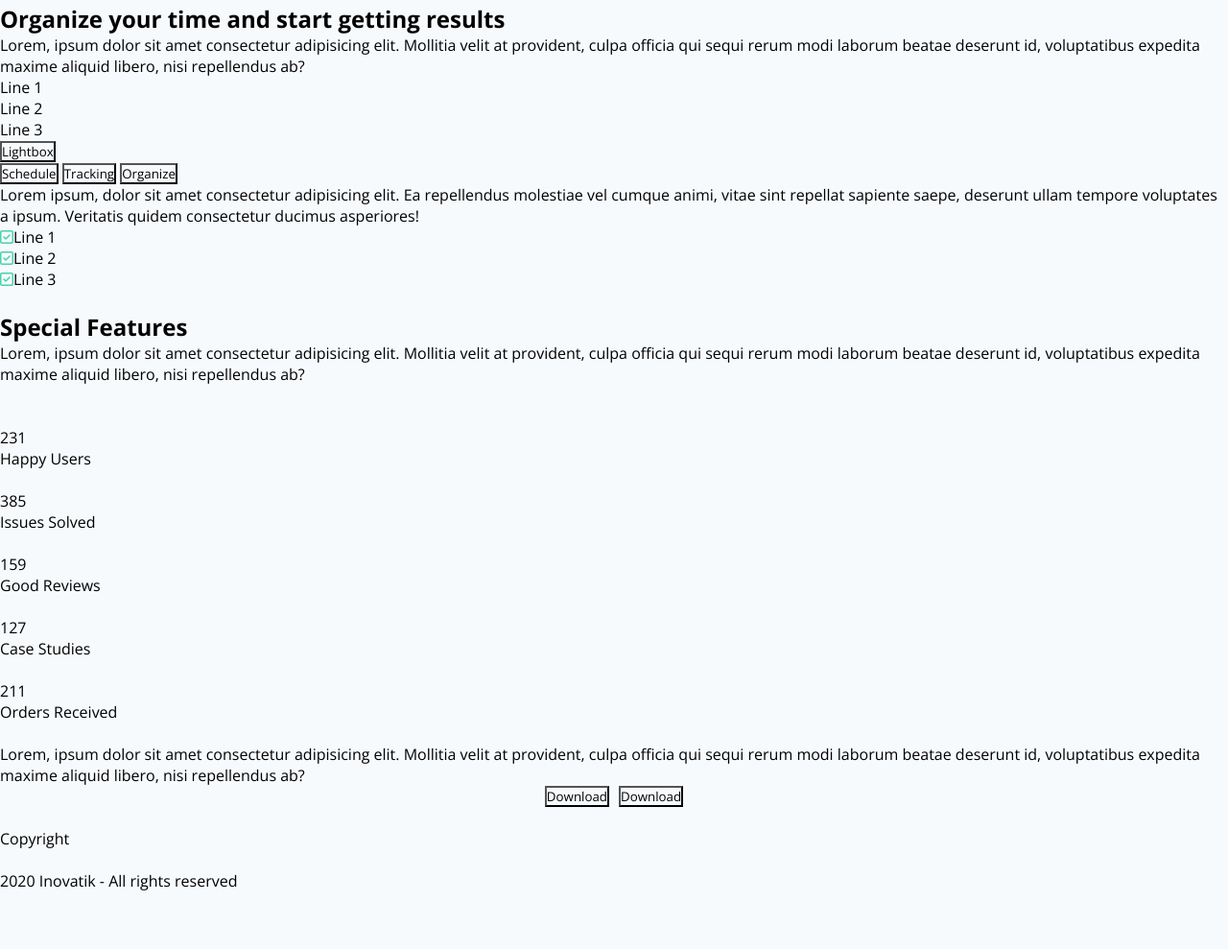
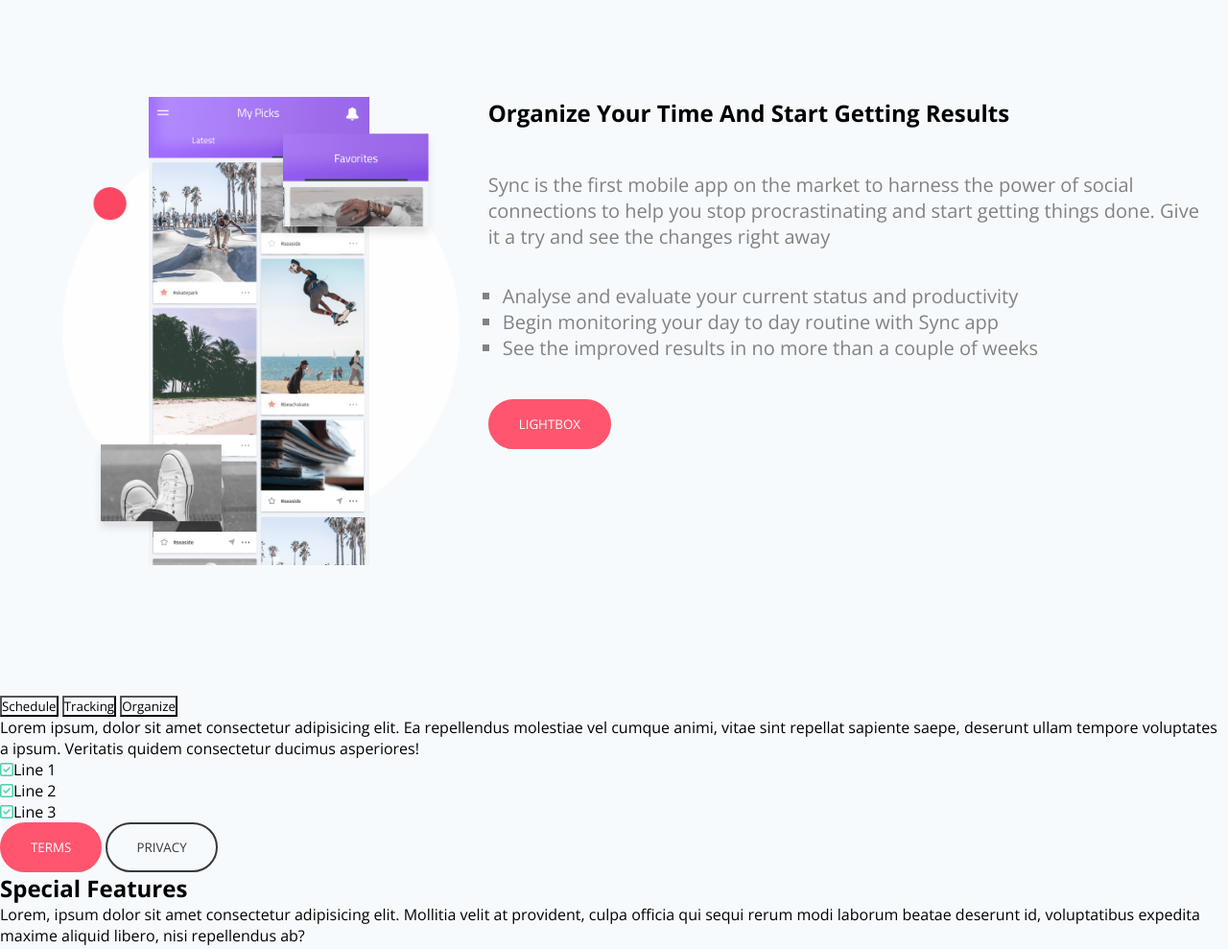
Before and after one commit to KalypsoDev/replica_web, a plain HTML site: page public/pages/index.html in a window 1280 px wide. Shown: the part 1319-2308 px from the top of the page at 96% size. Before the commit the page ends 2248 px from the top, so only its background shows below. Drawn offline with nearby package versions, Linux system fonts and the light colour scheme.

Commit message:
Add social media icons with some style, buttons from description almost ready and section organize

```diff
--- a/public/css/main_description.css
+++ b/public/css/main_description.css
@@ -0,0 +1,82 @@
+* {
+    margin: 0;
+    font-family: 'Open Sans', sans-serif;
+    scroll-behavior: smooth;
+    background-color: #f7fafd;
+    padding: 0;
+} /*Crear una variable que se llame reset?*/
+
+#description {
+    display: flex;
+    flex-direction: column;
+}
+
+#description__organize {
+    display: flex;
+    margin: 120px 30px 130px  65px;
+}
+
+#description__organize img {
+    max-width: 100%;
+    margin: auto;
+}
+
+#organize__right {
+    display: flex;
+    flex-direction: column;
+    justify-content: flex-start;
+    margin-left: 30px;
+}
+
+#organize__right p {
+    margin: 45px 0 35px 0;
+    color: #828282;
+    font-size: 20px;
+}
+
+/*Medidas responsive mobile
+
+#home__description {
+    margin: 0 110px 90px 150px; ???
+}
+
+Creo que ya no hace falta porque está en home
+.br--mobile {
+    display: block;
+}
+
+.br--desktop {
+    display: none;
+}
+
+*/
+
+#organize__right ul {
+    color: #828282;
+    font-size: 20px;
+    margin-bottom: 40px;
+    margin-left: 15px; /*Esto está cutre*/
+}
+
+#organize__right li {
+    color: #828282;
+    font-size: 20px;
+    list-style: square;
+}
+
+#description__schedule {
+    display: flex;
+}
+
+.button--white {
+    color: #383939; /*Revisar esto*/
+    background-color: transparent;
+    text-transform: uppercase;
+    padding: 15px 30px;
+    border: 2px solid  #383939;
+    border-radius: 30px;
+}
+
+.button--white:hover {
+    cursor: pointer;
+}
--- a/public/css/main_home.css
+++ b/public/css/main_home.css
@@ -5,6 +5,11 @@
     background-color: #f7fafd;
     padding: 0;
 } /*Crear una variable que se llame reset?*/
+
+main {
+    display: flex;
+    flex-direction: column;
+}
 
 #home {
     margin-top: 55px; /*Revisar esto para tener en cuenta el margin del header*/
@@ -87,7 +92,9 @@ h1 {
     column-gap: 10px;
 }
 
-.button__download {
+/*No puedo reutilizar el componente buttón--red?*/
+
+.button--red {
     color: #ffffff; /*Revisar esto*/
     background-color: #ff556e;
     text-transform: uppercase;
@@ -96,12 +103,12 @@ h1 {
     border-radius: 30px;
 }
 
-.button__download i {
+.button--red i {
     background-color: transparent;
     margin-right: 5px;
 }
 
-.button__download:hover {
+.button--red:hover {
     cursor: pointer;
 }
 
--- a/public/pages/index.html
+++ b/public/pages/index.html
@@ -6,9 +6,11 @@
     <title>Sync</title>
     <link rel="stylesheet" href="../css/header.css">
     <link rel="stylesheet" href="../css/main_home.css">
+    <link rel="stylesheet" href="../css/main_description.css">
     <link rel="preconnect" href="https://fonts.googleapis.com">
     <link rel="preconnect" href="https://fonts.gstatic.com" crossorigin>
     <link href="https://fonts.googleapis.com/css2?family=Open+Sans:ital,wght@0,400;0,700;1,400&display=swap" rel="stylesheet">
+    <!--Creo que por algún motivo no me está cogiendo la letra-->
     <link rel="shortcut icon" href="../../src/assets/img/favicon.png" type="image/x-icon">
     <script src="https://kit.fontawesome.com/b2d63c5503.js" crossorigin="anonymous"></script>
 </head>
@@ -47,10 +49,10 @@
                     <h1>Mobile App Landing Page</h1>
                     <p>Start focusing on your goals and get more things done with Sync mbile application. It's <br class="br--mobile">the first app <br class="br--desktop">to harness the power of social connections to help you stay focused and get <br class="br--mobile">organized</p>
                     <div class="download__buttons">
-                        <a href="https://femcoders.factoriaf5.org/"><button class="button__download">
+                        <a href="https://femcoders.factoriaf5.org/"><button class="button--red">
                             <i class="fa-brands fa-apple"></i>Download
                         </button></a>
-                        <a href="https://www.somosf5.org/"><button class="button__download">
+                        <a href="https://www.somosf5.org/"><button class="button--red">
                             <i class="fa-brands fa-google-play"></i>Download
                         </button></a>
                     </div>
@@ -96,17 +98,19 @@
         <section id="description">
             <div id="description__organize">
                 <div id="organize__left">
-                    <img src="" alt="">
+                    <img src="../../src/assets/img/description-1-app.png" alt="">
                 </div>
                 <div id="organize__right">
-                    <h2>Organize your time and start getting results</h2>
-                    <p>Lorem, ipsum dolor sit amet consectetur adipisicing elit. Mollitia velit at provident, culpa officia qui sequi rerum modi laborum beatae deserunt id, voluptatibus expedita maxime aliquid libero, nisi repellendus ab?</p>
+                    <h2>Organize Your Time <br class="br--mobile">And Start Getting <br class="br--mobile">Results</h2>
+                    <p>Sync is the first mobile app on the market to harness the <br class="br--mobile">power of social connections to help you stop procrastinating <br class="br--mobile">and start getting things done. Give it a try and see the <br class="br--mobile">changes right away</p>
                     <ul>
-                        <li>Line 1</li>
-                        <li>Line 2</li>
-                        <li>Line 3</li>
+                        <li>Analyse and evaluate your current status and productivity</li>
+                        <li>Begin monitoring your day to day routine with Sync app</li>
+                        <li>See the improved results in no more than a couple of weeks</li>
                     </ul>
-                    <button>Lightbox</button>
+                    <a href="https://femcoders.factoriaf5.org/">
+                        <button class="button--red">LIGHTBOX</button>
+                    </a>
                 </div>
             </div>
 
@@ -124,6 +128,12 @@
                         <li><i class="fa-regular fa-square-check" style="color: #49d2a9;"></i>Line 3</li>
                     <!-- Quitar de aquí y meter en css el estilo de los checkbox? -->
                     </ul>
+                    <div class="terms__buttons">
+                        <a href="https://femcoders.factoriaf5.org/"><button class="button--red">TERMS
+                        </button></a>
+                        <a href="https://www.somosf5.org/"><button class="button--white"></i>PRIVACY
+                        </button></a>
+                    </div>
                 </div>
                 <div id="schedule__right">
                     <img src="" alt="">
@@ -196,12 +206,12 @@
                 <div id="download__info">
                     <p>Lorem, ipsum dolor sit amet consectetur adipisicing elit. Mollitia velit at provident, culpa officia qui sequi rerum modi laborum beatae deserunt id, voluptatibus expedita maxime aliquid libero, nisi repellendus ab?</p>
                     <div class="download__buttons">
-                        <button>
-                            <img src="" alt="">Download
-                        </button>
-                        <button>
-                            <img src="" alt="">Download
-                        </button>
+                        <a href="https://femcoders.factoriaf5.org/"><button class="button--red">
+                            <i class="fa-brands fa-apple"></i>Download
+                        </button></a>
+                        <a href="https://www.somosf5.org/"><button class="button--red">
+                            <i class="fa-brands fa-google-play"></i>Download
+                        </button></a>
                     </div>
                 </div>
             </div>
@@ -221,10 +231,12 @@
                 </div>
             </div>
             <div id="footer__socialmedia">
-                <img src="" alt="">
-                <img src="" alt="">
-                <img src="" alt="">
-                <img src="" alt="">
+                <!--Hay que poner alt??
+                -->
+                <i class="fa-brands fa-instagram" style="color: #ffffff; background-color: #999999; border-radius: 100%;"></i>
+                <i class="fa-brands fa-pinterest-p" style="color: #ffffff; background-color: #999999; border-radius: 100%;"></i>
+                <i class="fa-brands fa-twitter" style="color: #ffffff; background-color: #999999; border-radius: 100%;"></i>
+                <i class="fa-brands fa-facebook-f" style="color: #ffffff; background-color: #999999; border-radius: 100%;"></i>
             </div>
         </div>
         <div id="footer__copyright">
```
